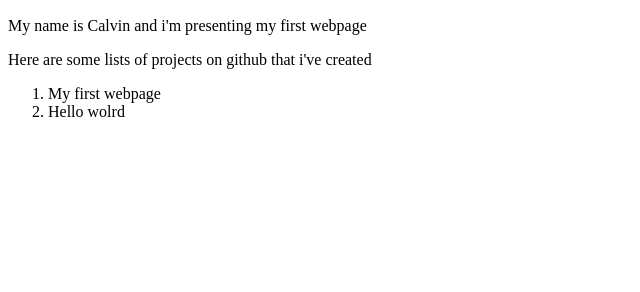
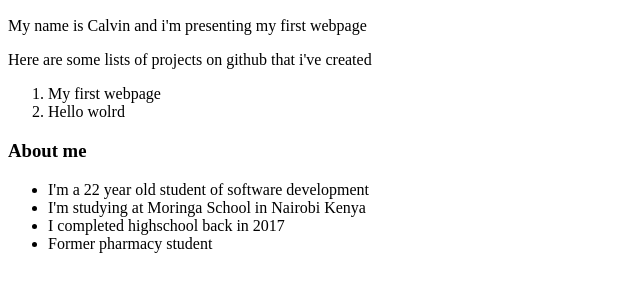
Before and after one commit to calvin-kidavasi/My-landing-page, a plain HTML site: page my-first-landing-page.html in a window 1280 px wide. Shown: the part 96-388 px from the top of the page, without its empty margins (0-640 px from the left). Drawn offline with Linux system fonts and the light colour scheme.

Commit message:
add header block elements

```diff
--- a/my-first-landing-page.html
+++ b/my-first-landing-page.html
@@ -25,5 +25,13 @@
             <li>My first webpage</li>
             <li>Hello wolrd</li>
         </ol>
+        <h3>About me</h3>
+        <ul>
+            <li>I'm a 22 year old student of software development</li>
+            <li>I'm studying at Moringa School in Nairobi Kenya</li>
+            <li>I completed highschool back in 2017 </li>
+            <li>Former pharmacy student</li>
+        </ul>
+
     </body>
 </html>
```
